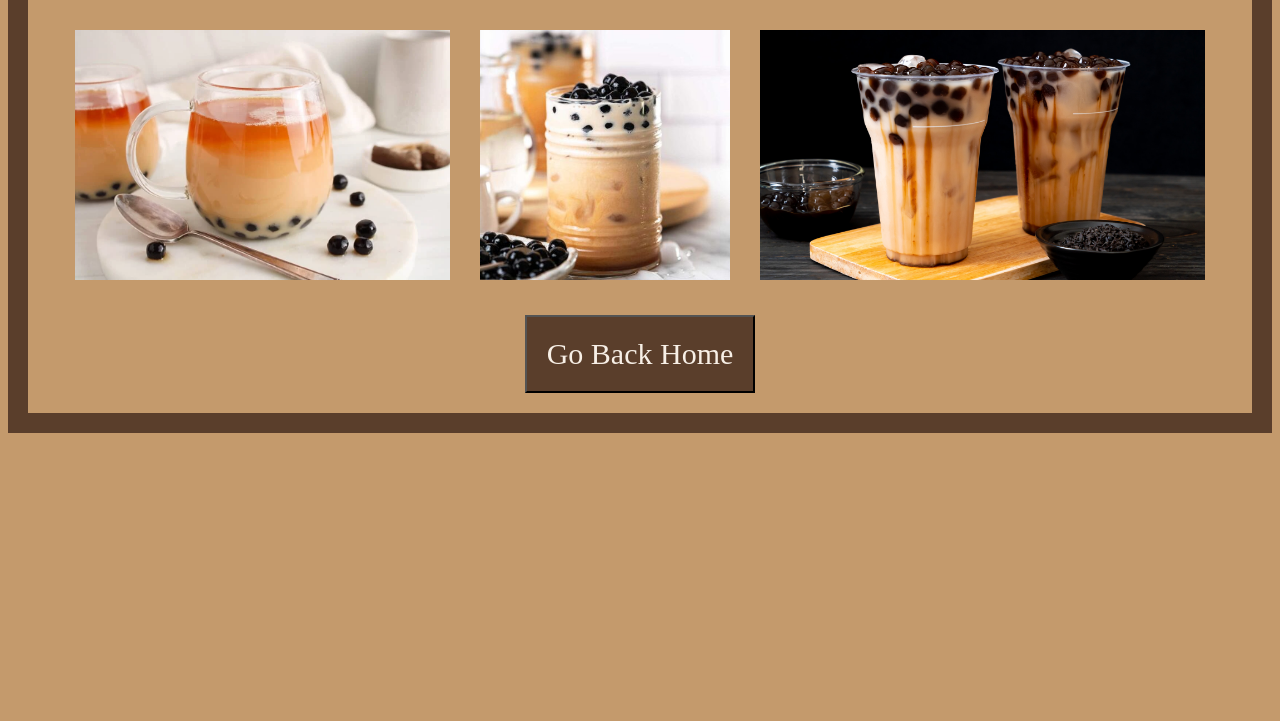
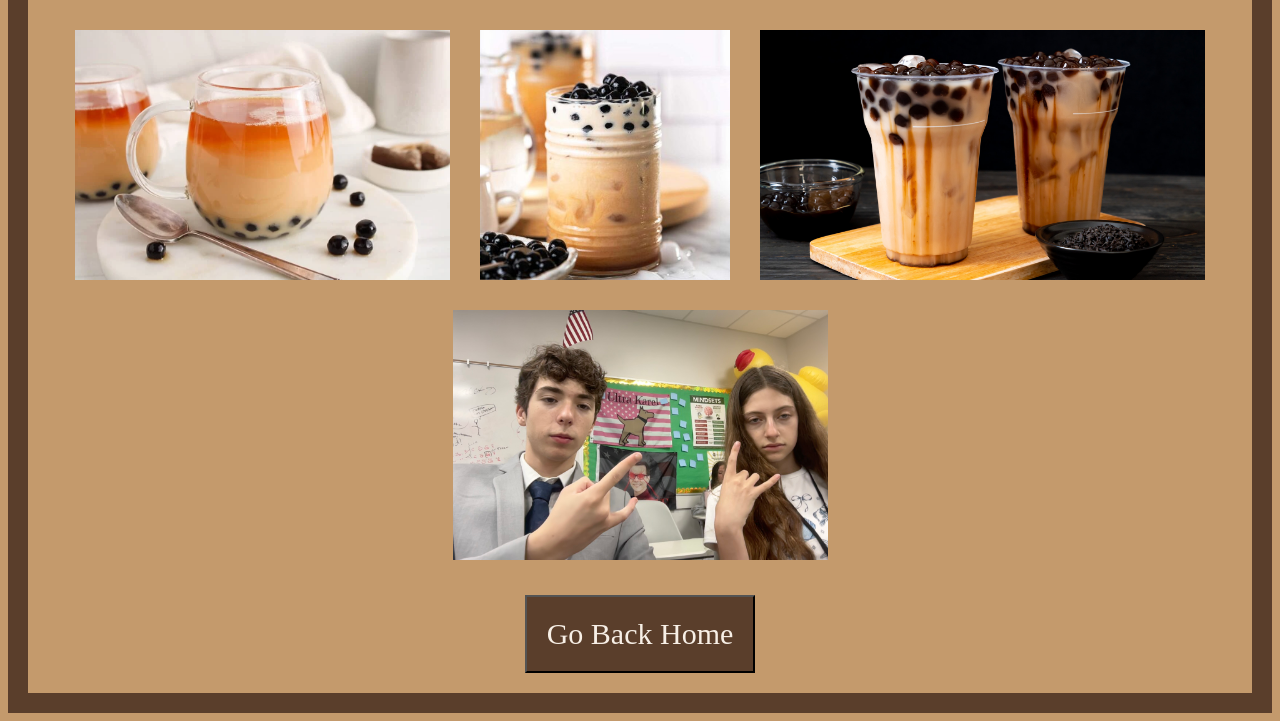
Before and after one commit to alexanderbertoni9-sudo/boba-drops, a plain HTML site: page boba-library.html in a window 1280 px wide. Shown: the part 575-1296 px from the top of the page. Before the commit the page ends 1016 px from the top, so only its background shows below. Drawn offline with Linux system fonts and the light colour scheme; a web font is replaced by a local one.

Commit message:
Fix: added claire in the boba library

```diff
--- a/boba-library.html
+++ b/boba-library.html
@@ -18,6 +18,7 @@
             <img class= "large" src="assets/images/bobaTea.webp"/>
             <img class= "large" src = "assets/images/bobacan.jpg"/>
             <img class= "large" src = "assets/images/twobobas.jpg"/>
+            <img class= "large" src = "assets/images/claireAlex.jpg"/>
         </div>
 
         <a href="index.html">
```
Also changed, not shown: assets/images/claireAlex.jpg (added).
